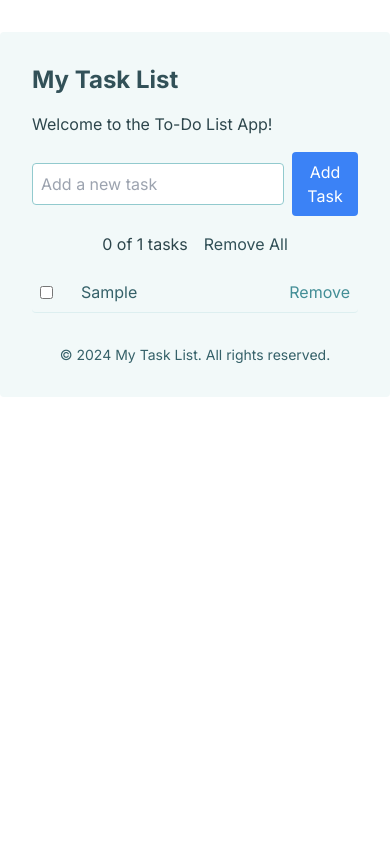
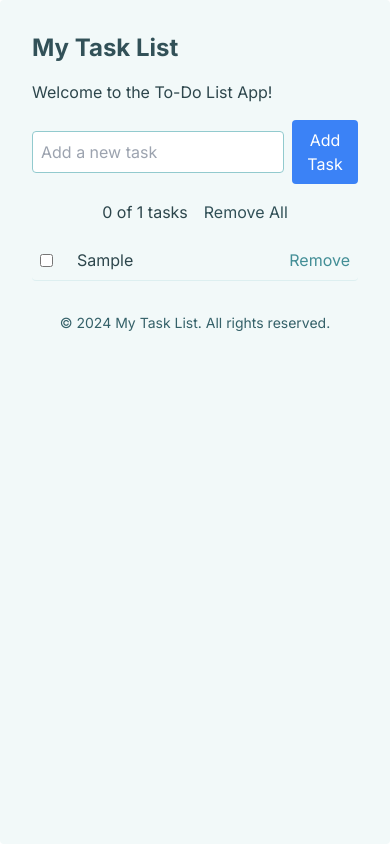
Before and after one commit to mxczpiscioneri/arke-todo-list, a Next.js app: page / in a window 390 px wide. Both pictures are taken after typing "Sample" into the empty fields and a click on the button "Add Task". Built offline with nearby package versions, Linux system fonts and the light colour scheme.

Commit message:
feat: edit name task

```diff
--- a/app/components/atoms/Checkbox.tsx
+++ b/app/components/atoms/Checkbox.tsx
@@ -8,19 +8,9 @@ const Checkbox: React.FC<CheckboxForm> = ({ checked, onChange, label }) => {
         type="checkbox"
         checked={checked}
         onChange={onChange}
-        className="rounded text-blue-chill-500 mr-4"
+        className="rounded text-blue-chill-500"
       />
-      <span className="flex-1 text-blue-chill-700 px-1 relative">
-        {label}
-        <span
-          data-testid="opacity-span"
-          className={`absolute inset-0 flex items-center ${
-            checked ? "opacity-100" : "opacity-0"
-          } transition-opacity duration-500`}
-        >
-          <span className="w-full bg-blue-chill-400 h-0.5"></span>
-        </span>
-      </span>
+      <span className="flex-1 text-blue-chill-700 px-1">{label}</span>
     </label>
   );
 };
--- a/app/components/molecules/TaskItem.tsx
+++ b/app/components/molecules/TaskItem.tsx
@@ -9,13 +9,22 @@ const TaskItem: React.FC<TaskItem> = ({
   completed,
   onToggleCompleted,
   onRemove,
+  onUpdateTaskName,
 }) => {
   const [isExiting, setIsExiting] = useState(false);
+  const [isEditing, setIsEditing] = useState(false);
+  const [tempName, setTempName] = useState(name);
 
   const handleRemoveClick = () => {
     setIsExiting(true);
     setTimeout(() => onRemove(id), 500);
   };
+
+  const handleSaveEdit = () => {
+    onUpdateTaskName(id, tempName);
+    setIsEditing(false);
+  };
+
   return (
     <li data-testid="task-item" className="fadeInLeft">
       <div
@@ -23,11 +32,32 @@ const TaskItem: React.FC<TaskItem> = ({
           isExiting ? "fadeOutRight" : ""
         }`}
       >
-        <Checkbox
-          checked={completed}
-          onChange={() => onToggleCompleted(id)}
-          label={name}
-        />
+        <div className="flex flex-1 items-center">
+          <Checkbox
+            checked={completed}
+            onChange={() => onToggleCompleted(id)}
+          />
+          {isEditing ? (
+            <input
+              type="text"
+              value={tempName}
+              onChange={(e) => setTempName(e.target.value)}
+              onBlur={handleSaveEdit}
+              onKeyDown={(e) => e.key === "Enter" && handleSaveEdit()}
+              autoFocus
+              className="ml-2 flex-1"
+            />
+          ) : (
+            <span
+              onClick={() => setIsEditing(true)}
+              className={`ml-2 cursor-pointer flex-1 ${
+                completed ? "line-through text-gray-400" : ""
+              }`}
+            >
+              {name}
+            </span>
+          )}
+        </div>
         <Button
           data-testid="delete-task"
           onClick={handleRemoveClick}
--- a/app/components/organisms/TaskList.tsx
+++ b/app/components/organisms/TaskList.tsx
@@ -6,6 +6,7 @@ const TaskList: React.FC<TaskList> = ({
   tasks,
   onToggleCompleted,
   onRemoveTask,
+  onUpdateTaskName,
 }) => {
   return (
     <ul data-testid="task-list" className="mt-4">
@@ -15,6 +16,7 @@ const TaskList: React.FC<TaskList> = ({
           id={task.id}
           name={task.name}
           completed={task.completed}
+          onUpdateTaskName={onUpdateTaskName}
           onToggleCompleted={onToggleCompleted}
           onRemove={onRemoveTask}
         />
--- a/app/components/templates/MainLayout.tsx
+++ b/app/components/templates/MainLayout.tsx
@@ -8,7 +8,7 @@ interface MainLayoutProps {
 
 const MainLayout: React.FC<MainLayoutProps> = ({ children }) => {
   return (
-    <div className="container max-w-[640px] mx-auto mt-8 p-8 rounded text-blue-chill-900 bg-blue-chill-50 overflow-hidden">
+    <div className="container max-w-[640px] mx-auto h-screen md:h-auto md:mt-8 p-8 rounded text-blue-chill-900 bg-blue-chill-50 overflow-hidden">
       <Header />
       <Suspense fallback={<div>Loading tasks...</div>}>
         <main>{children}</main>
--- a/app/globals.css
+++ b/app/globals.css
@@ -18,12 +18,6 @@
 
 body {
   color: rgb(var(--foreground-rgb));
-}
-
-@layer utilities {
-  .text-balance {
-    text-wrap: balance;
-  }
 }
 
 @keyframes slideOutRight {
--- a/app/hooks/useTasks.ts
+++ b/app/hooks/useTasks.ts
@@ -29,6 +29,17 @@ export const useTasks = (initialTasks: Task[] = []) => {
     setTasks([]);
   };
 
+  const updateTaskName = (id: number, newName: string) => {
+    setTasks(
+      tasks.map((task) => {
+        if (task.id === id) {
+          return { ...task, name: newName, isEditing: false };
+        }
+        return task;
+      })
+    );
+  };
+
   return {
     tasks,
     addTask,
@@ -37,5 +48,6 @@ export const useTasks = (initialTasks: Task[] = []) => {
     removeAllTasks,
     totalTasks: tasks.length,
     completedTasks: tasks.filter((task) => task.completed).length,
+    updateTaskName,
   };
 };
--- a/app/page.tsx
+++ b/app/page.tsx
@@ -16,6 +16,7 @@ function Home() {
     removeAllTasks,
     totalTasks,
     completedTasks,
+    updateTaskName,
   } = useTasks();
 
   return (
@@ -31,6 +32,7 @@ function Home() {
         tasks={tasks}
         onToggleCompleted={toggleTaskCompletion}
         onRemoveTask={removeTask}
+        onUpdateTaskName={updateTaskName}
       />
     </MainLayout>
   );
--- a/app/types/task.ts
+++ b/app/types/task.ts
@@ -10,10 +10,12 @@ export interface TaskItem {
   completed: boolean;
   onToggleCompleted: (id: number) => void;
   onRemove: (id: number) => void;
+  onUpdateTaskName: (id: number, newName: string) => void;
 }
 
 export interface TaskList {
   tasks: Task[];
   onToggleCompleted: (id: number) => void;
   onRemoveTask: (id: number) => void;
+  onUpdateTaskName: (id: number, newName: string) => void;
 }
--- a/package.json
+++ b/package.json
@@ -9,6 +9,7 @@
     "lint": "next lint",
     "test": "jest",
     "test:watch": "jest --watch",
+    "test:coverage": "jest --coverage",
     "test:ci": "jest --ci",
     "test:e2e-run": "cypress run",
     "test:e2e-open": "cypress open"
```
Also changed, not shown: 2 other files (tests, documents, lock files or other folders).
